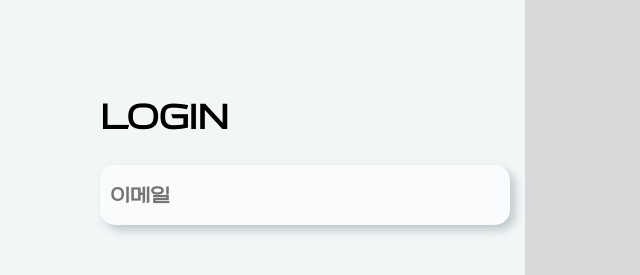
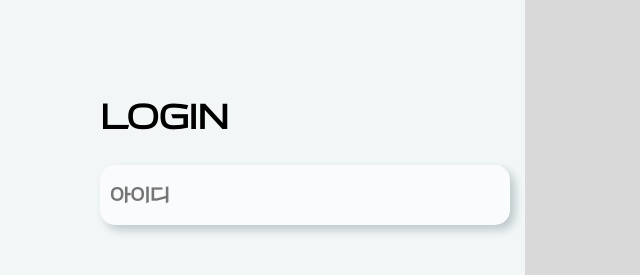
Before and after one commit to googoo81/Hi-FrontEnd-Vanilla, a website: page index.html in a window 1280 px wide. Shown: the top 275 px of the page, 0-640 px from the left. Drawn offline with nearby package versions, Linux system fonts and the light colour scheme.

Commit message:
label test

```diff
--- a/css/style.css
+++ b/css/style.css
@@ -11,7 +11,7 @@ a {
     text-decoration: none;
 }
 
-/* Login interface */
+/* Login section */
 .inner {
     background-color: #F2F6F7;
     height: 100vh;
--- a/index.html
+++ b/index.html
@@ -49,7 +49,8 @@
             <h1>LOGIN</h1>
           </div>
           <div class="input-text">
-            <input id="email" type="text" placeholder="이메일" />
+            <label for=""></label>
+            <input id="email" type="text" placeholder="아이디" />
           </div>
           <div class="input-password">
             <input type="password" placeholder="비밀번호" />
```
